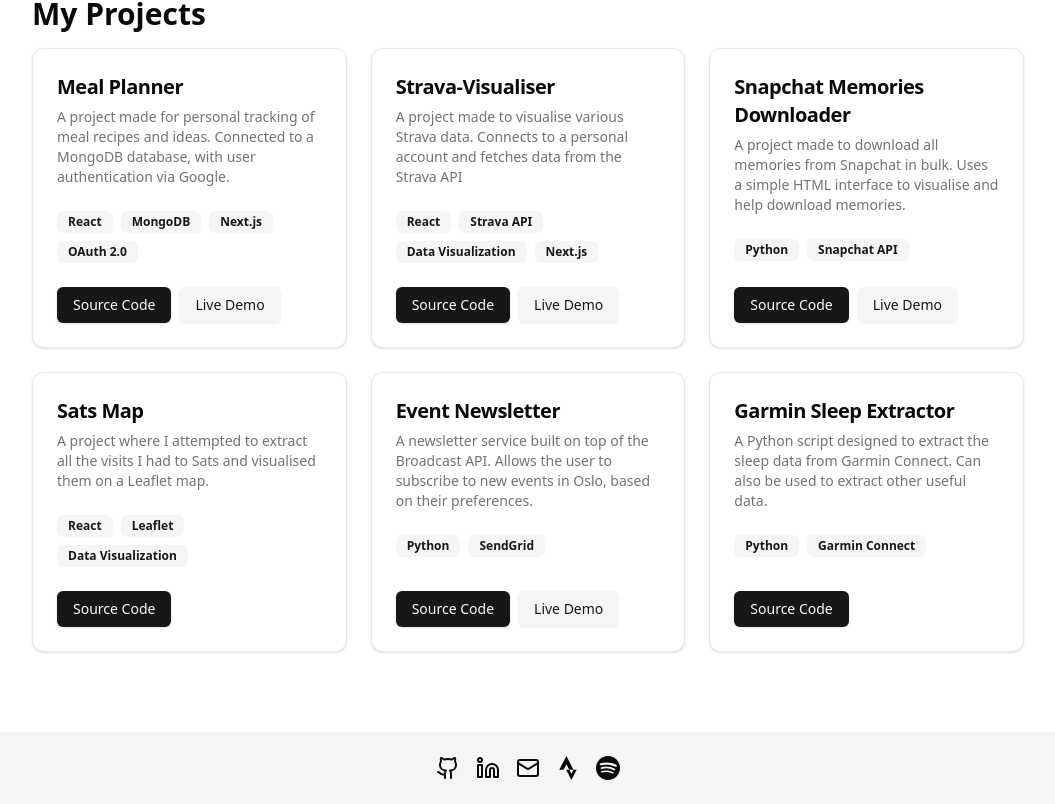
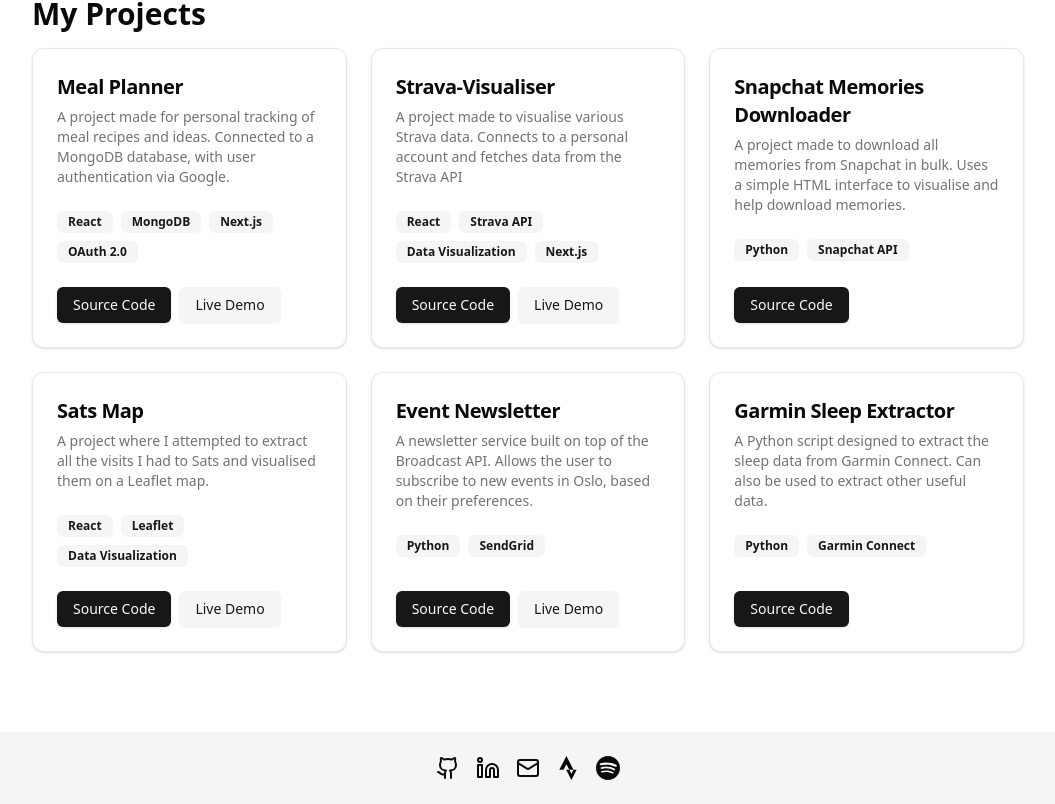
Before and after one commit to tordar/portfolio-template, a Next.js app: page / in a window 1280 px wide. Shown: the part 596-1400 px from the top of the page, without its empty margins (112-1167 px from the left). Built offline with nearby package versions, Linux system fonts and the light colour scheme.

Commit message:
fixed live links for projects

```diff
--- a/src/app/page.tsx
+++ b/src/app/page.tsx
@@ -33,7 +33,6 @@
         title: "Snapchat Memories Downloader",
         description: "A project made to download all memories from Snapchat in bulk. Uses a simple HTML interface to visualise and help download memories.",
         github: "https://github.com/tordar/Download-Snapchat-Memories",
-        live: "https://sats-visualiser.vercel.app/",
         tags: ["Python", "Snapchat API"],
         image: "/placeholder.svg?height=200&width=300"
     },
@@ -41,6 +40,7 @@
         title: "Sats Map",
         description: "A project where I attempted to extract all the visits I had to Sats and visualised them on a Leaflet map.",
         github: "https://github.com/tordar/sats-visualiser",
+        live: "https://sats-visualiser.vercel.app/",
         tags: ["React", "Leaflet", "Data Visualization"],
         image: "/placeholder.svg?height=200&width=300"
     },
```
